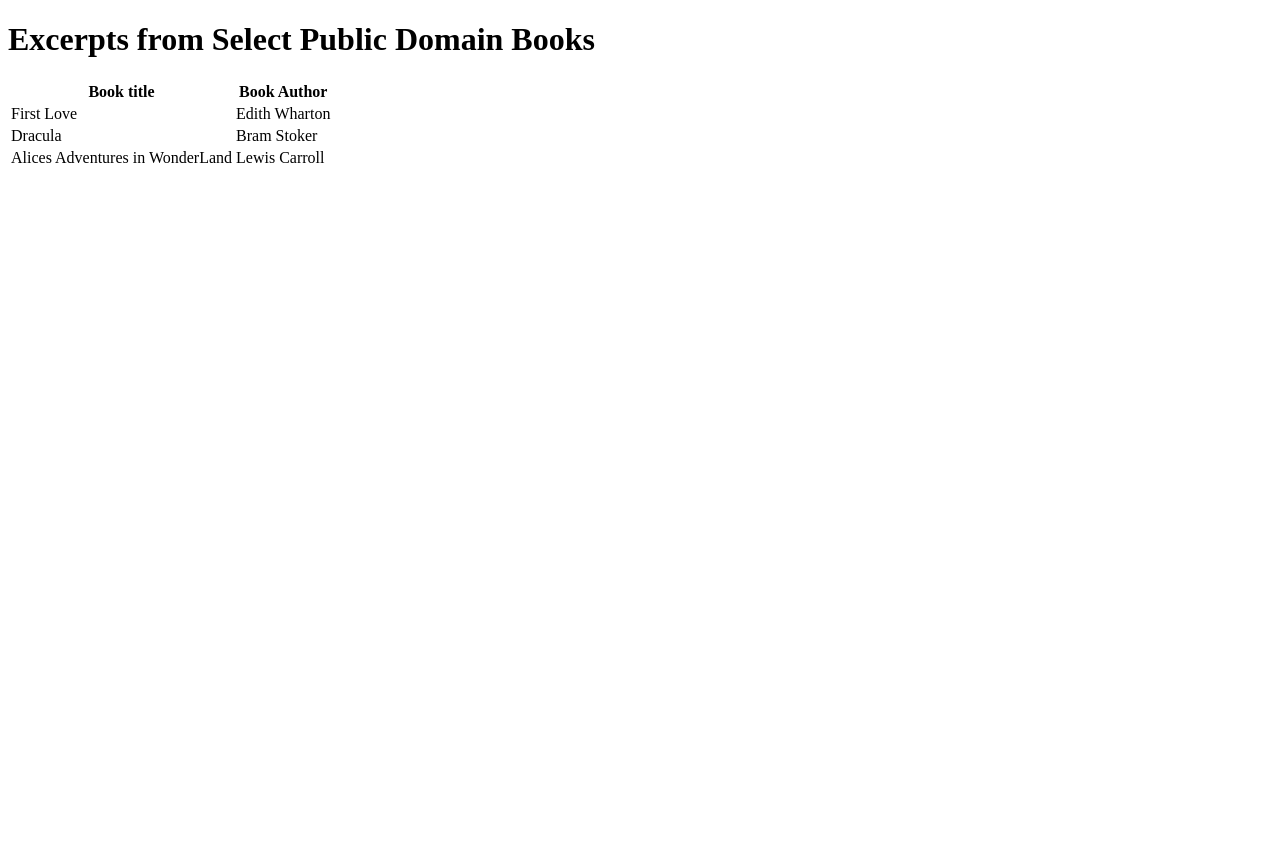
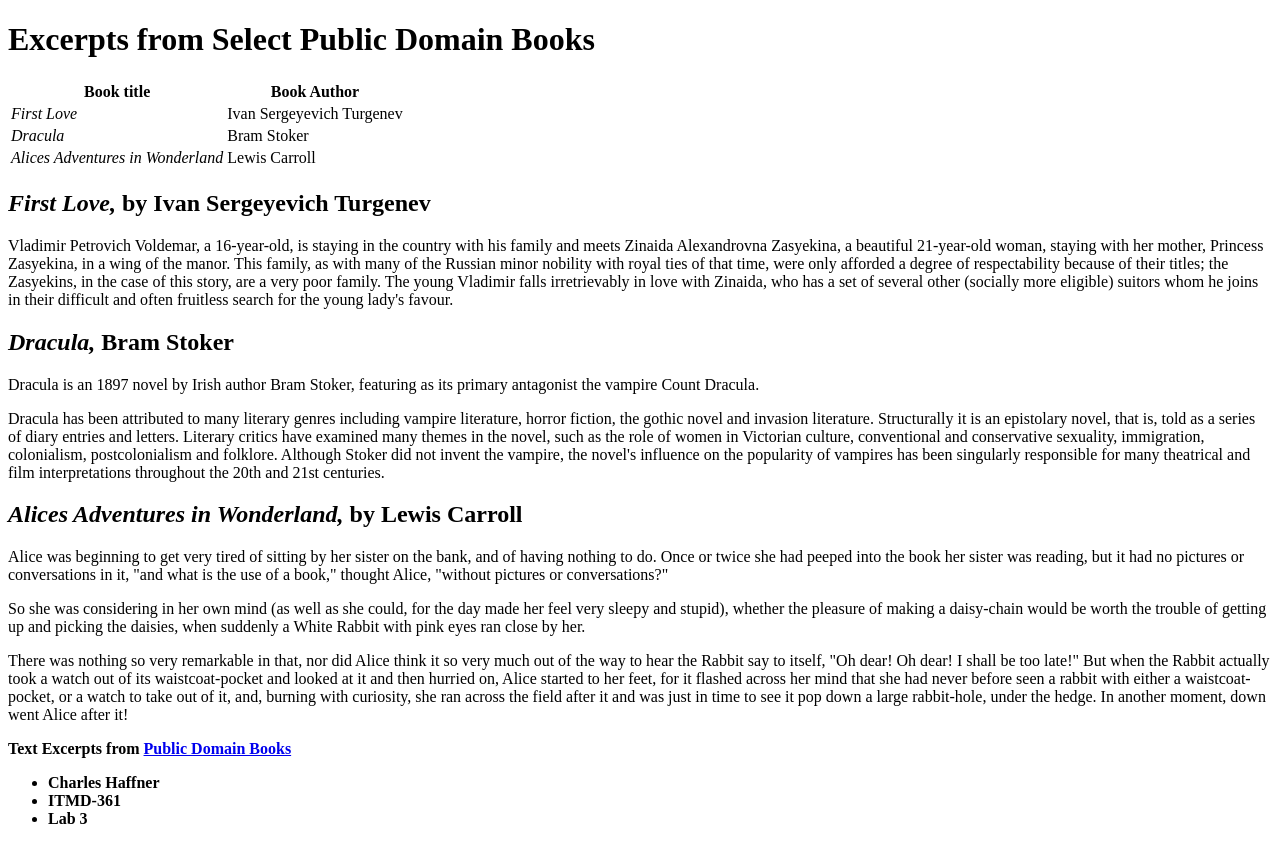
Before and after one commit to charliehaffner/Lab3, a plain HTML site: page index.html in a window 1280 px wide. Before the commit the page ends 800 px from the top, so only its background shows below. Drawn offline with Linux system fonts and the light colour scheme.

Commit message:
Update index.html

```diff
--- a/index.html
+++ b/index.html
@@ -12,15 +12,32 @@
 				<th>Book Author</th>
 			</tr>
 			<tr>
-				<td>First Love</td>
-				<td>Edith Wharton</td>
+				<td><em>First Love</em></td>
+				<td>Ivan Sergeyevich Turgenev</td>
 			</tr>
 			<tr>
-				<td>Dracula</td>
+				<td><em>Dracula</em></td>
 				<td>Bram Stoker</td>
 			</tr>
 			<tr>
-				<td>Alices Adventures in WonderLand</td>
+				<td><em>Alices Adventures in Wonderland</em></td>
 				<td>Lewis Carroll</td>
 			</tr>
+		</table>
+		<h2><em>First Love,</em> by Ivan Sergeyevich Turgenev</h2>
+		<p>Vladimir Petrovich Voldemar, a 16-year-old, is staying in the country with his family and meets Zinaida Alexandrovna Zasyekina, a beautiful 21-year-old woman, staying with her mother, Princess Zasyekina, in a wing of the manor. This family, as with many of the Russian minor nobility with royal ties of that time, were only afforded a degree of respectability because of their titles; the Zasyekins, in the case of this story, are a very poor family. The young Vladimir falls irretrievably in love with Zinaida, who has a set of several other (socially more eligible) suitors whom he joins in their difficult and often fruitless search for the young lady's favour.</p>
+		<h2><em>Dracula,</em> Bram Stoker</h2>
+		<p>Dracula is an 1897 novel by Irish author Bram Stoker, featuring as its primary antagonist the vampire Count Dracula.</p>
+		<p>Dracula has been attributed to many literary genres including vampire literature, horror fiction, the gothic novel and invasion literature. Structurally it is an epistolary novel, that is, told as a series of diary entries and letters. Literary critics have examined many themes in the novel, such as the role of women in Victorian culture, conventional and conservative sexuality, immigration, colonialism, postcolonialism and folklore. Although Stoker did not invent the vampire, the novel's influence on the popularity of vampires has been singularly responsible for many theatrical and film interpretations throughout the 20th and 21st centuries.</p>
+		<h2><em>Alices Adventures in Wonderland,</em> by Lewis Carroll</h2>
+  		<p>Alice was beginning to get very tired of sitting by her sister on the bank, and of having nothing to do. Once or twice she had peeped into the book her sister was reading, but it had no pictures or conversations in it, "and what is the use of a book," thought Alice, "without pictures or conversations?"</p>
+ 		<p>So she was considering in her own mind (as well as she could, for the day made her feel very sleepy and stupid), whether the pleasure of making a daisy-chain would be worth the trouble of getting up and picking the daisies, when suddenly a White Rabbit with pink eyes ran close by her.</p>
+ 		<p>There was nothing so very remarkable in that, nor did Alice think it so very much out of the way to hear the Rabbit say to itself, "Oh dear! Oh dear! I shall be too late!" But when the Rabbit actually took a watch out of its waistcoat-pocket and looked at it and then hurried on, Alice started to her feet, for it flashed across her mind that she had never before seen a rabbit with either a waistcoat-pocket, or a watch to take out of it, and, burning with curiosity, she ran across the field after it and was just in time to see it pop down a large rabbit-hole, under the hedge. In another moment, down went Alice after it!</p>
+
+ 		<p><strong>Text Excerpts from <a href="https://www.feedbooks.com/catalog/public_domain">Public Domain Books</a></strong></p>
+ 		<ul>
+ 			<li><strong>Charles Haffner</strong></li>
+ 			<li><strong>ITMD-361</strong></li>
+ 			<li><strong>Lab 3</strong></li>
 	</body>
+</html>
```
